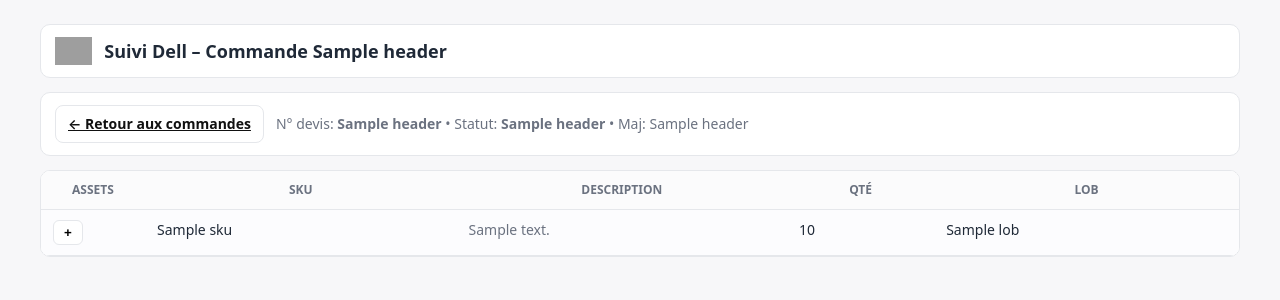
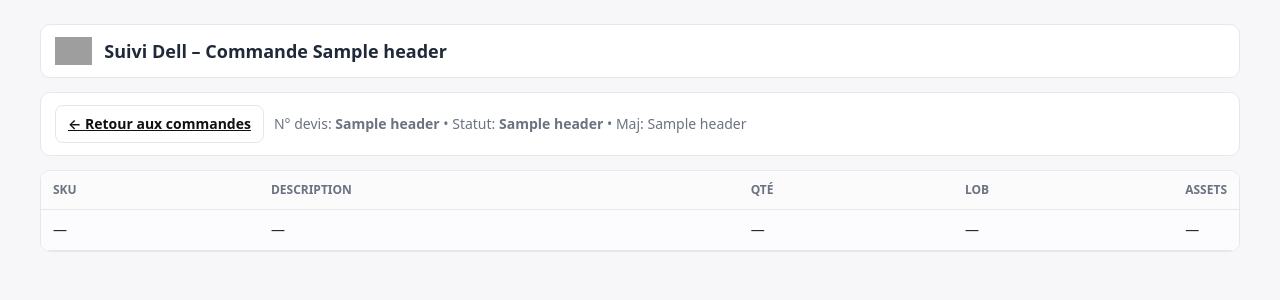
Before and after one commit to Selimyahyaoui/front, a FastAPI app: template app/templates/orders_dell.html in a window 1280 px wide. Shown: the top 300 px of the page. Run offline with FastAPI, Linux system fonts and the light colour scheme; the template is opened without the code that fills it: most values are stand-ins (such as "Sample title", 1, 10 or a date in 2020); parts of the project's set-up code (start-up, migrations or seed data) failed here and were passed over; grey boxes are pictures that could not be loaded.

Commit message:
Update orders_dell.html

```diff
--- a/app/templates/orders_dell.html
+++ b/app/templates/orders_dell.html
@@ -6,29 +6,41 @@
   <link rel="stylesheet" href="/static/style.css" />
   <meta name="viewport" content="width=device-width, initial-scale=1" />
   <style>
-    :root{--ink:#1f2937;--muted:#6b7280;--border:#e5e7eb;--card:#fff;--bg:#f7f7f9;--brand:#14823b}
+    :root{
+      --ink:#1f2937; --muted:#6b7280; --border:#e5e7eb;
+      --card:#fff; --bg:#f7f7f9; --brand:#14823b;
+    }
     html,body{margin:0;padding:0;background:var(--bg);color:var(--ink);
       font:14px/1.45 system-ui,-apple-system,Segoe UI,Roboto,Ubuntu,Arial}
     .shell{max-width:1200px;margin:24px auto;padding:0 16px}
     .hero,.toolbar,.card{background:var(--card);border:1px solid var(--border);border-radius:10px}
     .hero{display:flex;align-items:center;gap:12px;padding:12px 14px;margin-bottom:14px}
     .hero img{height:28px}.hero h1{margin:0;font-size:18px}
-    .toolbar{display:flex;gap:12px;align-items:center;flex-wrap:wrap;padding:12px 14px;margin-bottom:14px}
-    .btn{background:#fff;color:#111;border:1px solid var(--border);border-radius:8px;padding:8px 12px;font-weight:600}
-    .muted{color:var(--muted)}
+    .toolbar{display:flex;gap:10px;align-items:center;flex-wrap:wrap;padding:12px 14px;margin-bottom:14px}
+    .btn{background:#fff;color:#111;border:1px solid var(--border);border-radius:8px;padding:8px 12px;font-weight:600;cursor:pointer}
     .pill{display:inline-block;font-size:12px;border-radius:12px;padding:2px 8px;border:1px solid var(--border)}
     .ok{background:#e7f6ea}.warn{background:#fff8e1}.bad{background:#fdeaea}
+    .muted{color:var(--muted)}
+
+    .card{overflow:hidden}
+    .card-scroll{overflow:auto;max-height:70vh}
 
     table{width:100%;border-collapse:separate;border-spacing:0}
-    thead th{position:sticky;top:0;background:#fbfbfc;border-bottom:1px solid var(--border);
-      font-size:12px;text-transform:uppercase;color:var(--muted);padding:10px}
+    thead th{
+      position:sticky;top:0;background:#fbfbfc;border-bottom:1px solid var(--border);
+      font-size:12px;text-transform:uppercase;color:var(--muted);padding:10px;text-align:left
+    }
     td{border-bottom:1px solid var(--border);padding:10px;vertical-align:top}
+    tbody tr:nth-child(odd){background:#fcfcfe}
 
-    .toggle{cursor:pointer;font-weight:700;border:1px solid var(--border);background:#fff;border-radius:6px;padding:4px 10px}
-    .child{display:none;background:#fcfcfe;border:1px dashed var(--border);border-radius:8px;padding:10px;margin-top:8px}
-    .child table{background:#fff;border:1px solid var(--border);border-radius:8px}
-    .child thead th{position:static}
-    .mac-badge{font-size:12px;border:1px solid var(--border);border-radius:999px;padding:2px 8px;margin-right:6px;display:inline-block}
+    /* nested details table */
+    .details{
+      border:1px solid var(--border);border-radius:8px;padding:10px;background:#fff
+    }
+    .details h4{margin:0 0 8px 0;font-size:13px;color:var(--muted)}
+    .btn-toggle{width:32px;height:28px;line-height:1;border-radius:6px}
+    .btn-toggle[aria-expanded="true"]{background:#eef7f0;border-color:#cfe7d6}
+    .nowrap{white-space:nowrap}
   </style>
 </head>
 <body>
@@ -41,94 +53,103 @@
 
   <div class="toolbar">
     <a class="btn" href="/orders">← Retour aux commandes</a>
-    {% if header %}
     <div class="muted">
-        N° devis: <b>{{ header[2] }}</b> •
-        Statut: <b>{{ header[3] }}</b> •
-        Maj: {{ header[4] }}
+      N° devis: <b>{{ header[2] if header else '–' }}</b> •
+      Statut: <b>{{ header[3] if header else '–' }}</b> •
+      Maj: {{ header[4] if header else '–' }}
     </div>
-    {% else %}
-      <div class="muted">—</div>
-    {% endif %}
   </div>
 
-  <div class="card" style="overflow:auto; max-height:70vh">
+  <div class="card">
+    <div class="card-scroll">
       <table>
         <thead>
           <tr>
-        <th style="width:80px">Assets</th>
-        <th>SKU</th>
+            <th class="nowrap">SKU</th>
             <th>Description</th>
-        <th>Qté</th>
-        <th>LOB</th>
+            <th class="nowrap">Qté</th>
+            <th class="nowrap">LOB</th>
+            <th class="nowrap">Assets</th>
           </tr>
         </thead>
         <tbody>
-      {% for p in products %}
+          {% for r in rows %}
+          {# r indices from backend:
+             7=sku, 8=description, 9=qty, 10=lob, 11=assets(list) #}
           <tr>
-          <td>
-            <button class="toggle" onclick="toggleChild('p{{ p.product_id }}')">+</button>
+            <td class="nowrap">{{ r[7] or '—' }}</td>
+            <td>{{ r[8] or '—' }}</td>
+            <td class="nowrap">{{ r[9] or '—' }}</td>
+            <td class="nowrap">{{ r[10] or '—' }}</td>
+            <td class="nowrap" style="width:1%;">
+              {% if r|length > 11 and r[11] %}
+                <button class="btn btn-toggle"
+                        type="button"
+                        aria-expanded="false"
+                        aria-controls="row-{{ loop.index }}"
+                        onclick="toggleRow('row-{{ loop.index }}', this)">+</button>
+              {% else %}
+                —
+              {% endif %}
             </td>
-          <td>{{ p.sku }}</td>
-          <td class="muted">{{ p.description }}</td>
-          <td>{{ p.qty }}</td>
-          <td>{{ p.lob }}</td>
           </tr>
-        <tr id="p{{ p.product_id }}" class="child">
+
+          {% if r|length > 11 and r[11] %}
+          <tr id="row-{{ loop.index }}" style="display:none;">
             <td colspan="5">
-            <div>
-              <b>Détails des assets ({{ p.assets|length }})</b>
-              <table style="width:100%; margin-top:8px">
+              <div class="details">
+                <h4>Détails des assets ({{ r[11]|length }})</h4>
+                <table>
                   <thead>
                     <tr>
-                    <th style="width:160px">Service Tag</th>
-                    <th style="width:160px">Asset Tag</th>
+                      <th>Service tag</th>
+                      <th>Asset tag</th>
                       <th>MACs</th>
                     </tr>
                   </thead>
                   <tbody>
-                {% if p.assets|length == 0 %}
-                  <tr><td colspan="3" class="muted">Aucun asset lié à ce produit.</td></tr>
+                    {% for a in r[11] %}
+                    <tr>
+                      <td class="nowrap">{{ a.service_tag or '—' }}</td>
+                      <td class="nowrap">{{ a.asset_tag or '—' }}</td>
+                      <td>
+                        {% if a.macs and a.macs|length>0 %}
+                          {% for m in a.macs %}
+                            {{ m.mac_address }}{% if m.mac_type %} ({{ m.mac_type }}){% endif %}<br>
+                          {% endfor %}
                         {% else %}
-                  {% for a in p.assets %}
-                    <tr>
-                      <td>{{ a.service_tag or '—' }}</td>
-                      <td>{{ a.asset_tag or '—' }}</td>
-                      <td>
-                        {% if a.macs|length == 0 %}
-                          <span class="muted">—</span>
-                        {% else %}
-                          {% for m in a.macs %}
-                            <span class="mac-badge">{{ m.mac_address }}{% if m.mac_type %} ({{ m.mac_type }}){% endif %}</span>
-                          {% endfor %}
+                          —
                         {% endif %}
                       </td>
                     </tr>
                     {% endfor %}
-                {% endif %}
                   </tbody>
                 </table>
               </div>
             </td>
           </tr>
+          {% endif %}
           {% endfor %}
-      {% if products|length == 0 %}
+
+          {% if rows|length == 0 %}
           <tr><td colspan="5" class="muted">Aucun produit associé à cette commande.</td></tr>
           {% endif %}
         </tbody>
       </table>
     </div>
+  </div>
 
 </div>
 
 <script>
-  function toggleChild(id){
-    const row = document.getElementById(id);
-    const isOpen = row.style.display === 'table-row';
-    row.style.display = isOpen ? 'none' : 'table-row';
-    // swap + / -
-    const btn = document.querySelector('button.toggle[onclick*="'+id+'"]');
-    if (btn) btn.textContent = isOpen ? '+' : '–';
+  function toggleRow(id, btn){
+    var row = document.getElementById(id);
+    var show = row.style.display === "none";
+    row.style.display = show ? "table-row" : "none";
+    if(btn){
+      btn.setAttribute("aria-expanded", show ? "true" : "false");
+      btn.textContent = show ? "−" : "+";
+    }
   }
 </script>
 </body>
```
Lines whose indentation alone changed are shown as unchanged.
